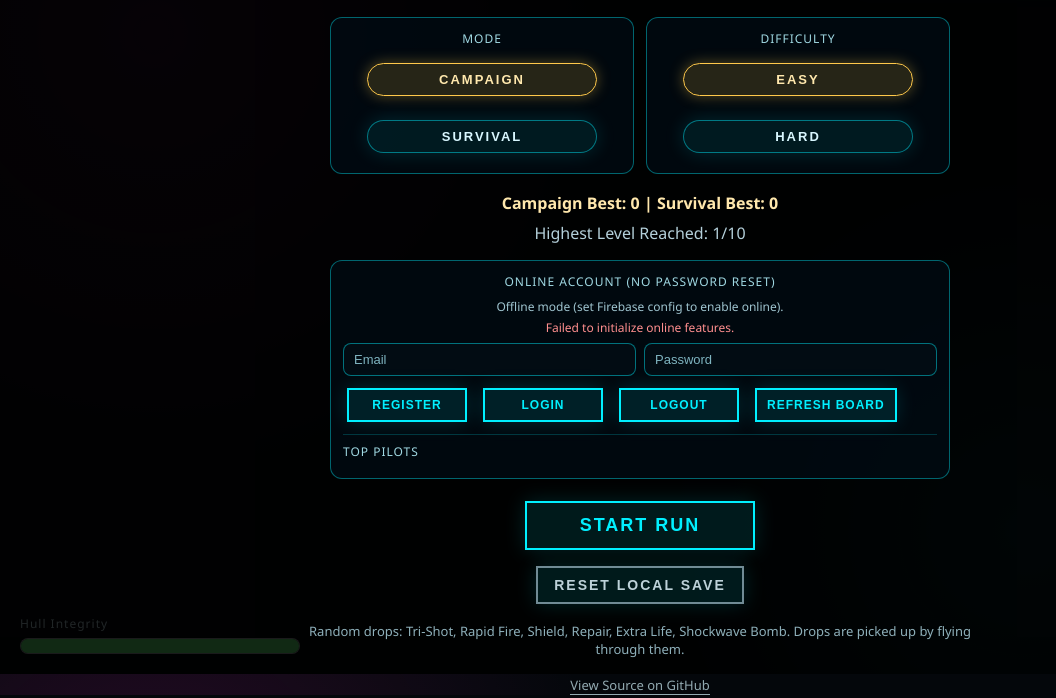
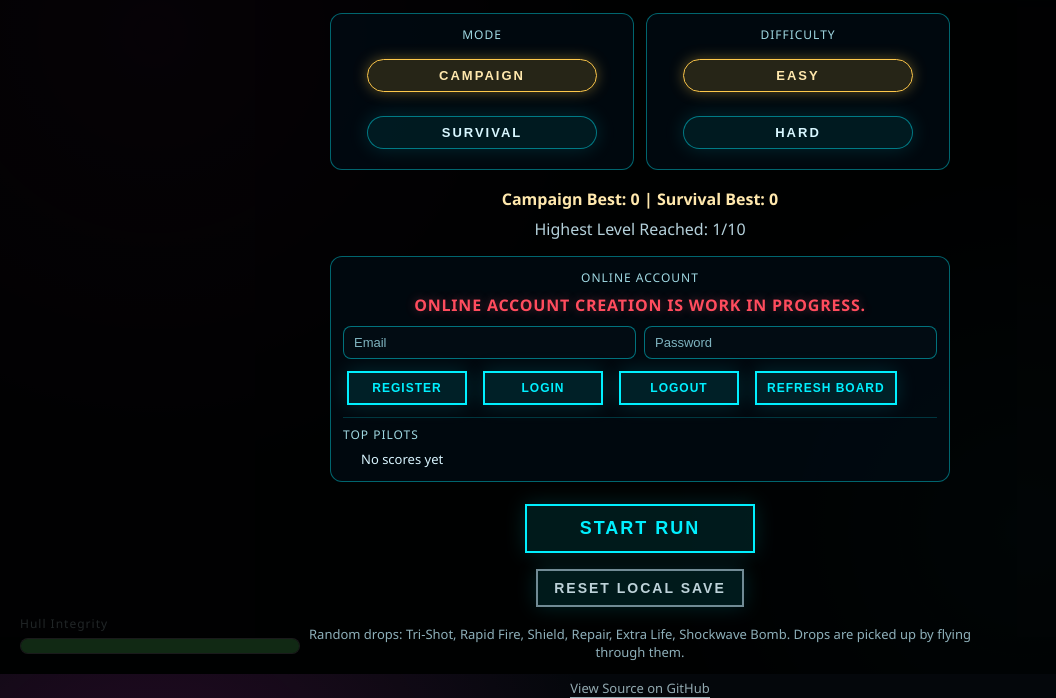
Before and after one commit to zerobun0/space-bun, a plain HTML site: page index.html in a window 1280 px wide. Shown: the part 126-824 px from the top of the page, without its empty margins (0-1056 px from the left). Drawn offline with Linux system fonts and the light colour scheme.

Commit message:
Show prominent WIP online-account notice and disable auth controls

```diff
--- a/index.html
+++ b/index.html
@@ -268,14 +268,18 @@
         }
 
         .online-status {
-            min-height: 18px;
-            font-size: 12px;
-            color: #89c8d6;
+            min-height: 26px;
+            font-size: 16px;
+            font-weight: 700;
+            letter-spacing: 0.8px;
+            text-transform: uppercase;
+            color: #ff5f6d;
+            text-shadow: 0 0 10px rgba(255, 95, 109, 0.35);
             margin: 4px 0 6px;
         }
 
         .online-status.error {
-            color: #ff8f8f;
+            color: #ff4c5e;
         }
 
         .leaderboard {
@@ -436,9 +440,9 @@
         </div>
 
         <div class="choice-group online-panel">
-            <div class="choice-title">Online Account (No Password Reset)</div>
-            <div id="online-account-text" class="hud-small">Offline mode</div>
-            <div class="online-status" id="online-status"></div>
+            <div class="choice-title">Online Account</div>
+            <div id="online-account-text" class="hud-small"></div>
+            <div class="online-status error" id="online-status">Online account creation is work in progress.</div>
             <div class="online-grid">
                 <input id="auth-email" class="online-input" type="email" placeholder="Email">
                 <input id="auth-password" class="online-input" type="password" placeholder="Password">
@@ -624,6 +628,8 @@ let onlineProfile = {
     maxLevelReached: 1
 };
 
+const ONLINE_WIP_MESSAGE = "Online account creation is work in progress.";
+
 const saveData = loadSave();
 updateStartStats();
 updateHudStats();
@@ -678,6 +684,15 @@ function setOnlineStatus(text, isError = false) {
     onlineStatusEl.classList.toggle("error", isError);
 }
 
+function setOnlineControlsEnabled(enabled) {
+    authEmailEl.disabled = !enabled;
+    authPasswordEl.disabled = !enabled;
+    document.getElementById("register-btn").disabled = !enabled;
+    document.getElementById("login-btn").disabled = !enabled;
+    document.getElementById("logout-btn").disabled = !enabled;
+    document.getElementById("refresh-lb-btn").disabled = !enabled;
+}
+
 function mergedCampaignBest() {
     return Math.max(saveData.campaignBest, onlineProfile.campaignBest || 0);
 }
@@ -695,24 +710,15 @@ function effectiveCombinedBest() {
 }
 
 function updateOnlineAccountText() {
-    if (!firebaseReady) {
-        onlineAccountTextEl.textContent = "Offline mode (set Firebase config to enable online).";
-        return;
-    }
-    if (!currentUser) {
-        onlineAccountTextEl.textContent = "Not logged in.";
-        return;
-    }
-    onlineAccountTextEl.textContent = "Logged in as " + currentUser.email;
+    onlineAccountTextEl.textContent = "";
 }
 
 async function initOnlineSystem() {
-    if (!FIREBASE_CONFIG.apiKey || !FIREBASE_CONFIG.projectId || !FIREBASE_CONFIG.appId) {
-        setOnlineStatus("Online disabled until Firebase config is set.");
-        updateOnlineAccountText();
-        renderLeaderboard([]);
-        return;
-    }
+    setOnlineControlsEnabled(false);
+    setOnlineStatus(ONLINE_WIP_MESSAGE, true);
+    updateOnlineAccountText();
+    renderLeaderboard([]);
+    return;
 
     try {
         const appMod = await import("https://www.gstatic.com/firebasejs/11.6.1/firebase-app.js");
@@ -841,10 +847,8 @@ async function loadLeaderboard() {
 }
 
 async function registerOnline() {
-    if (!firebaseReady) {
-        setOnlineStatus("Online is not configured yet.", true);
-        return;
-    }
+    setOnlineStatus(ONLINE_WIP_MESSAGE, true);
+    return;
 
     const email = authEmailEl.value.trim();
     const password = authPasswordEl.value;
@@ -862,10 +866,8 @@ async function registerOnline() {
 }
 
 async function loginOnline() {
-    if (!firebaseReady) {
-        setOnlineStatus("Online is not configured yet.", true);
-        return;
-    }
+    setOnlineStatus(ONLINE_WIP_MESSAGE, true);
+    return;
 
     const email = authEmailEl.value.trim();
     const password = authPasswordEl.value;
@@ -883,7 +885,10 @@ async function loginOnline() {
 }
 
 async function logoutOnline() {
-    if (!firebaseReady) return;
+    if (!firebaseReady) {
+        setOnlineStatus(ONLINE_WIP_MESSAGE, true);
+        return;
+    }
     try {
         await authApi.signOut(authApi.auth);
         setOnlineStatus("Logged out.");
@@ -1706,7 +1711,7 @@ document.getElementById("logout-btn").addEventListener("click", () => {
 });
 
 document.getElementById("refresh-lb-btn").addEventListener("click", () => {
-    loadLeaderboard();
+    setOnlineStatus(ONLINE_WIP_MESSAGE, true);
 });
 
 setMode("campaign");
```
